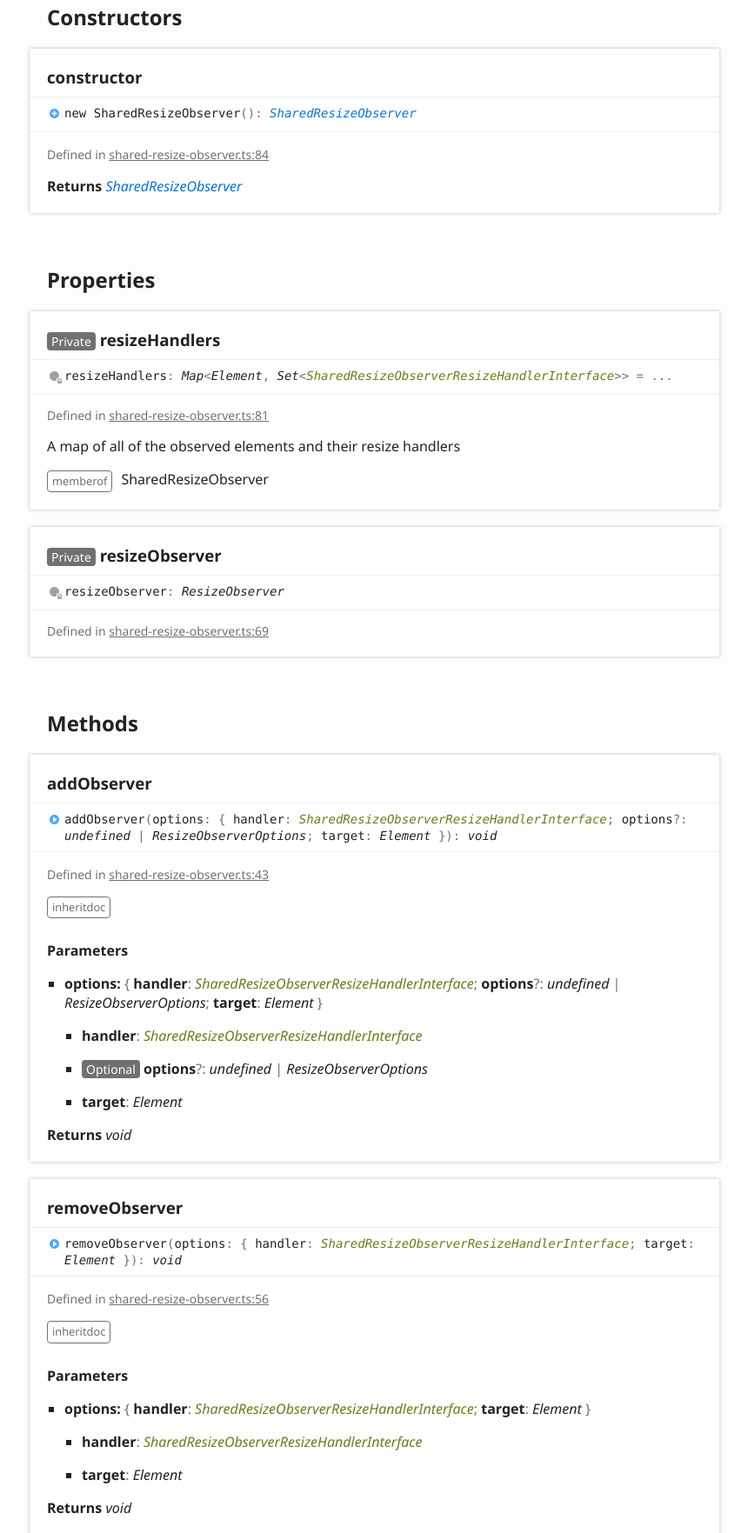
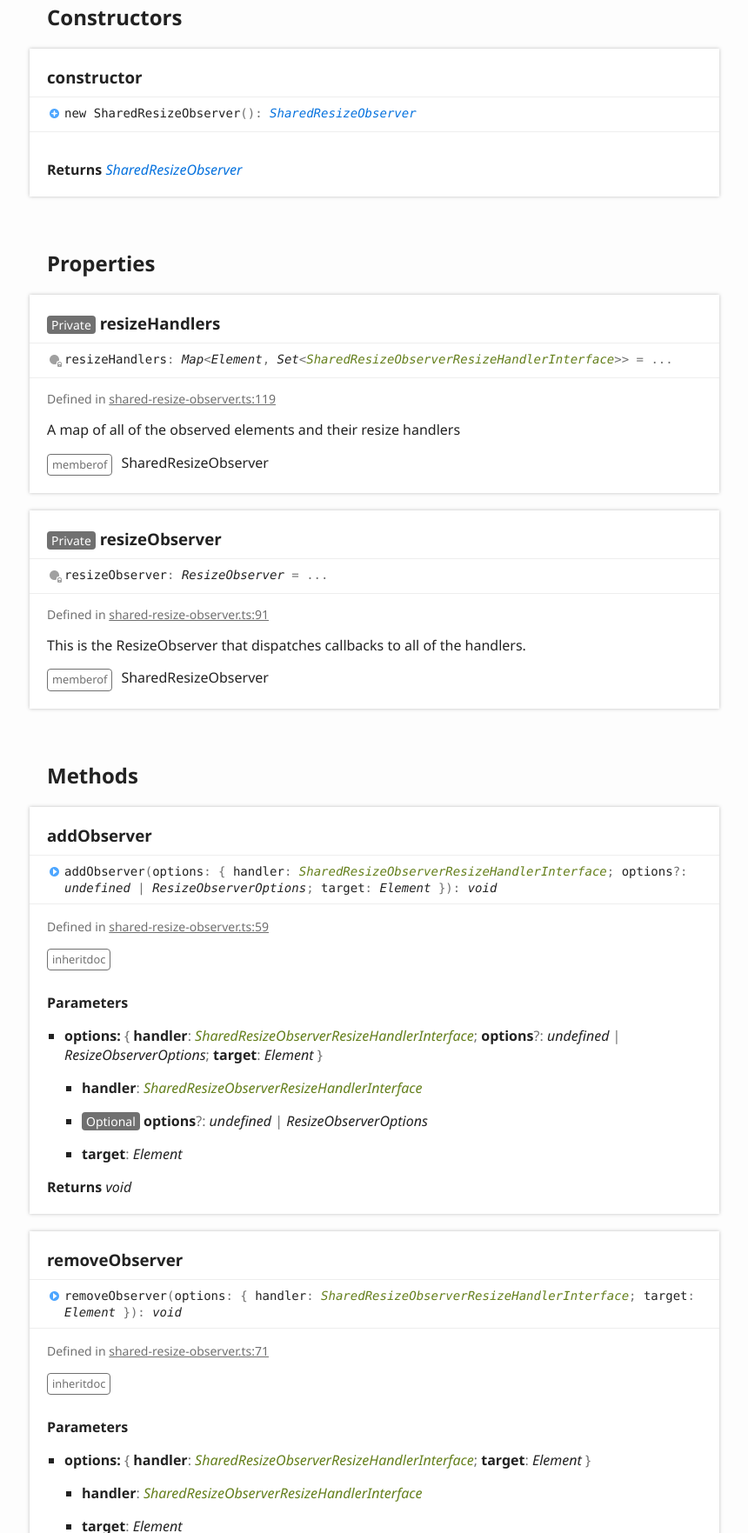
Before and after one commit to internetarchive/iaux-shared-resize-observer, a website: page docs/classes/sharedresizeobserver.html in a window 1280 px wide. Shown: the part 997-2760 px from the top of the page at 87% size, without its empty margins (6-866 px from the left). Drawn offline with Linux system fonts and the light colour scheme.

Commit message:
Update docs

```diff
--- a/docs/classes/sharedresizeobserver.html
+++ b/docs/classes/sharedresizeobserver.html
@@ -125,9 +125,6 @@
 					<ul class="tsd-descriptions">
 						<li class="tsd-description">
 							<aside class="tsd-sources">
-								<ul>
-									<li>Defined in <a href="https://github.com/internetarchive/iaux-shared-resize-observer/blob/54a988a/src/shared-resize-observer.ts#L84">shared-resize-observer.ts:84</a></li>
-								</ul>
 							</aside>
 							<h4 class="tsd-returns-title">Returns <a href="sharedresizeobserver.html" class="tsd-signature-type" data-tsd-kind="Class">SharedResizeObserver</a></h4>
 						</li>
@@ -142,7 +139,7 @@
 					<div class="tsd-signature tsd-kind-icon">resize<wbr>Handlers<span class="tsd-signature-symbol">:</span> <span class="tsd-signature-type">Map</span><span class="tsd-signature-symbol">&lt;</span><span class="tsd-signature-type">Element</span><span class="tsd-signature-symbol">, </span><span class="tsd-signature-type">Set</span><span class="tsd-signature-symbol">&lt;</span><a href="../interfaces/sharedresizeobserverresizehandlerinterface.html" class="tsd-signature-type" data-tsd-kind="Interface">SharedResizeObserverResizeHandlerInterface</a><span class="tsd-signature-symbol">&gt;</span><span class="tsd-signature-symbol">&gt;</span><span class="tsd-signature-symbol"> = ...</span></div>
 					<aside class="tsd-sources">
 						<ul>
-							<li>Defined in <a href="https://github.com/internetarchive/iaux-shared-resize-observer/blob/54a988a/src/shared-resize-observer.ts#L81">shared-resize-observer.ts:81</a></li>
+							<li>Defined in <a href="https://github.com/internetarchive/iaux-shared-resize-observer/blob/d6ba294/src/shared-resize-observer.ts#L119">shared-resize-observer.ts:119</a></li>
 						</ul>
 					</aside>
 					<div class="tsd-comment tsd-typography">
@@ -159,12 +156,23 @@
 				<section class="tsd-panel tsd-member tsd-kind-property tsd-parent-kind-class tsd-is-private">
 					<a name="resizeobserver" class="tsd-anchor"></a>
 					<h3><span class="tsd-flag ts-flagPrivate">Private</span> resize<wbr>Observer</h3>
-					<div class="tsd-signature tsd-kind-icon">resize<wbr>Observer<span class="tsd-signature-symbol">:</span> <span class="tsd-signature-type">ResizeObserver</span></div>
+					<div class="tsd-signature tsd-kind-icon">resize<wbr>Observer<span class="tsd-signature-symbol">:</span> <span class="tsd-signature-type">ResizeObserver</span><span class="tsd-signature-symbol"> = ...</span></div>
 					<aside class="tsd-sources">
 						<ul>
-							<li>Defined in <a href="https://github.com/internetarchive/iaux-shared-resize-observer/blob/54a988a/src/shared-resize-observer.ts#L69">shared-resize-observer.ts:69</a></li>
+							<li>Defined in <a href="https://github.com/internetarchive/iaux-shared-resize-observer/blob/d6ba294/src/shared-resize-observer.ts#L91">shared-resize-observer.ts:91</a></li>
 						</ul>
 					</aside>
+					<div class="tsd-comment tsd-typography">
+						<div class="lead">
+							<p>This is the ResizeObserver that dispatches
+							callbacks to all of the handlers.</p>
+						</div>
+						<dl class="tsd-comment-tags">
+							<dt>memberof</dt>
+							<dd><p>SharedResizeObserver</p>
+							</dd>
+						</dl>
+					</div>
 				</section>
 			</section>
 			<section class="tsd-panel-group tsd-member-group ">
@@ -179,7 +187,7 @@
 						<li class="tsd-description">
 							<aside class="tsd-sources">
 								<ul>
-									<li>Defined in <a href="https://github.com/internetarchive/iaux-shared-resize-observer/blob/54a988a/src/shared-resize-observer.ts#L43">shared-resize-observer.ts:43</a></li>
+									<li>Defined in <a href="https://github.com/internetarchive/iaux-shared-resize-observer/blob/d6ba294/src/shared-resize-observer.ts#L59">shared-resize-observer.ts:59</a></li>
 								</ul>
 							</aside>
 							<div class="tsd-comment tsd-typography">
@@ -219,7 +227,7 @@
 						<li class="tsd-description">
 							<aside class="tsd-sources">
 								<ul>
-									<li>Defined in <a href="https://github.com/internetarchive/iaux-shared-resize-observer/blob/54a988a/src/shared-resize-observer.ts#L56">shared-resize-observer.ts:56</a></li>
+									<li>Defined in <a href="https://github.com/internetarchive/iaux-shared-resize-observer/blob/d6ba294/src/shared-resize-observer.ts#L71">shared-resize-observer.ts:71</a></li>
 								</ul>
 							</aside>
 							<div class="tsd-comment tsd-typography">
```
Also changed, not shown: docs/index.html (+6 -10 lines), docs/interfaces/sharedresizeobserverinterface.html (+15 -7 lines), docs/interfaces/sharedresizeobserverresizehandlerinterface.html (+1 -1 lines).
